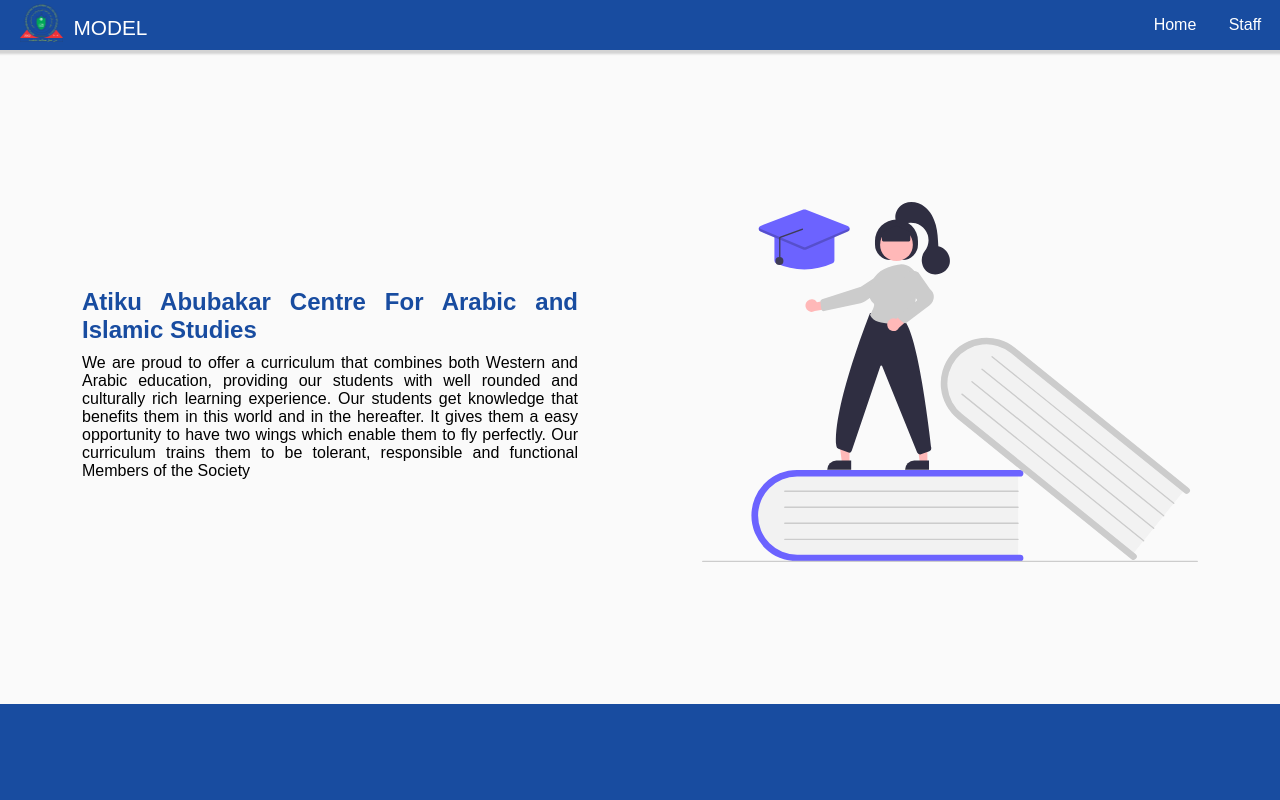
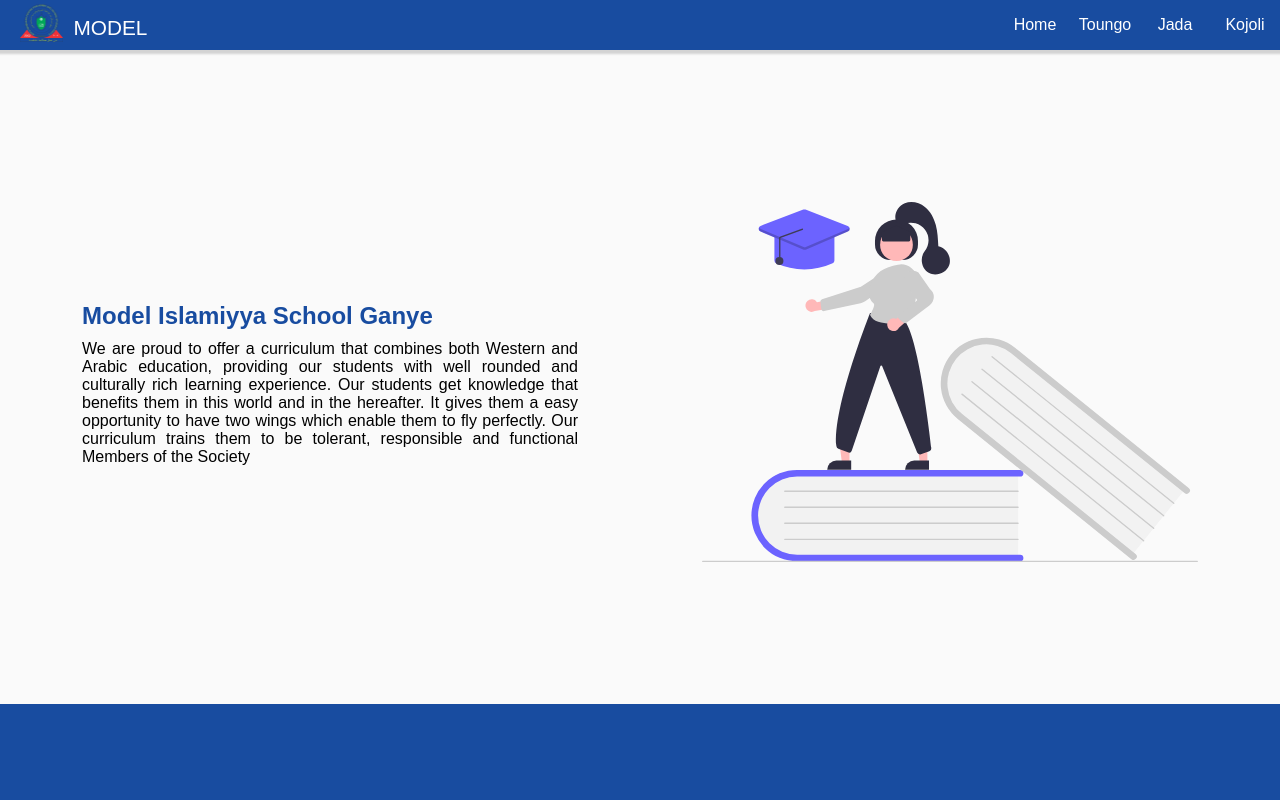
Before and after one commit to Adamumujtaba/model, a React (Vite) app: page / in a window 1280 px wide. Shown: the top 800 px of the page. Built offline with nearby package versions, Linux system fonts and the light colour scheme.

Commit message:
add related pages

```diff
--- a/src/App.tsx
+++ b/src/App.tsx
@@ -4,6 +4,9 @@
 import Staff from './pages/staff/staff';
 import './App.css';
 import AppLayout from './components/layout/applayout';
+import Jada from './pages/jada/jada';
+import Kojoli from './pages/kojoli/kojoli';
+import Toungo from './pages/toungo/toungo';
 function App() {
   return (
     <Router>
@@ -11,6 +14,9 @@
         <Route path={appPaths.home} element={<AppLayout />}>
           <Route index element={<Home />} />
           <Route path={appPaths.staff} element={<Staff />} />
+          <Route path={appPaths.jada} element={<Jada />} />
+          <Route path={appPaths.toungo} element={<Toungo />} />
+          <Route path={appPaths.kojoli} element={<Kojoli />} />
         </Route>
       </Routes>
     </Router>
--- a/src/components/layout/apppaths.ts
+++ b/src/components/layout/apppaths.ts
@@ -2,8 +2,8 @@
   home: '/',
   staff: '/staff',
   about: '/about',
-  faq: '/faq',
-  admission: '/admission',
-  alumni: '/alumni',
-  news: '/news',
+  jada: '/jada',
+  toungo: '/toungo',
+  kojoli: '/kojoli',
+  // news: '/news',
 };
--- a/src/components/navbar/navbar.tsx
+++ b/src/components/navbar/navbar.tsx
@@ -35,9 +35,24 @@
                   Home
                 </Link>
               </li>
-              <li className="nav-item">
+              {/* <li className="nav-item">
                 <Link to="/staff" className="nav-links" onClick={() => closeMobileMenu()}>
                   Staff
+                </Link>
+              </li> */}
+              <li className="nav-item">
+                <Link to="/toungo" className="nav-links" onClick={() => closeMobileMenu()}>
+                  Toungo
+                </Link>
+              </li>
+              <li className="nav-item">
+                <Link to="/jada" className="nav-links" onClick={() => closeMobileMenu()}>
+                  Jada
+                </Link>
+              </li>
+              <li className="nav-item">
+                <Link to="/kojoli" className="nav-links" onClick={() => closeMobileMenu()}>
+                  Kojoli
                 </Link>
               </li>
             </ul>
--- a/src/pages/home/index.tsx
+++ b/src/pages/home/index.tsx
@@ -16,7 +16,7 @@
   return (
     <>
       <Box
-        header={'Atiku Abubakar Centre For Arabic and Islamic Studies'}
+        header={'Model Islamiyya School Ganye'}
         body={
           <p>
             We are proud to offer a curriculum that combines both Western and Arabic education, providing our students
--- /dev/null
+++ b/src/pages/jada/jada.tsx
@@ -0,0 +1,5 @@
+function Jada() {
+  return <div>Jada School Web-page</div>;
+}
+
+export default Jada;
--- /dev/null
+++ b/src/pages/kojoli/kojoli.tsx
@@ -0,0 +1,5 @@
+function Kojoli() {
+  return <div>Kojoli School Web-page</div>;
+}
+
+export default Kojoli;
--- /dev/null
+++ b/src/pages/toungo/toungo.tsx
@@ -0,0 +1,5 @@
+function Toungo() {
+  return <div>Toungo School Web-page</div>;
+}
+
+export default Toungo;
```
